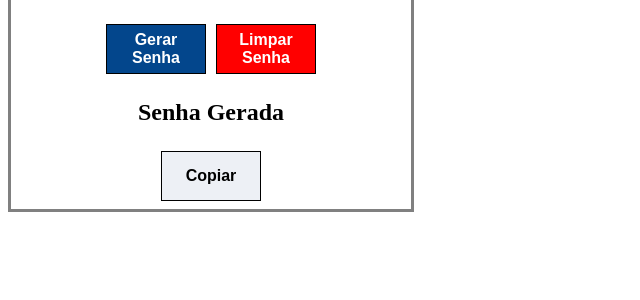
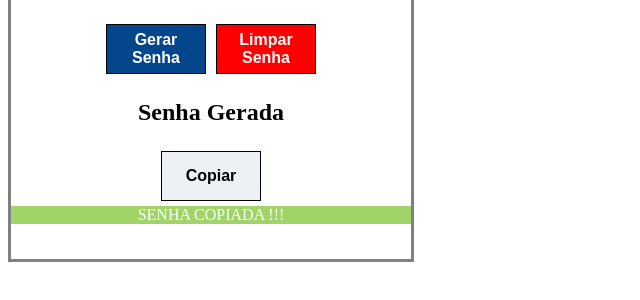
Before and after one commit to kaueleao/Senhas_Aleatorias, a plain HTML site: page index.html in a window 1280 px wide. Both pictures are taken after a click on the button "Copiar". Shown: the part 72-372 px from the top of the page, without its empty margins (0-640 px from the left). Drawn offline with nearby package versions, Linux system fonts and the light colour scheme.

Commit message:
ajuste-mensagem-senha-copiada-no-index

```diff
--- a/css/estilo.css
+++ b/css/estilo.css
@@ -2,7 +2,7 @@ body{
     color: black;
      border: 3px solid gray;
      width: 400px;
-     height: 270px;
+     height: 320px;
 }
 h2{
     color: black;
@@ -65,3 +65,9 @@ button{
     cursor:pointer;
     font-weight: bold;
 }
+#mensagem{
+    border-color: #87c940;
+    color: #FFF;
+    background-color: #a0d468;
+    text-align: center;
+   }
--- a/index.html
+++ b/index.html
@@ -4,6 +4,7 @@
         <meta charset="UTF-8"/>
         <title>Gerador de senhas aleatórias</title>
         <link href="css/estilo.css" rel="stylesheet"/>
+        <script src="https://code.jquery.com/jquery-3.6.0.min.js" integrity="sha256-/xUj+3OJU5yExlq6GSYGSHk7tPXikynS7ogEvDej/m4=" crossorigin="anonymous"></script>
     </head>
     <body>
 
@@ -22,7 +23,25 @@
             <div id=terceiro>
                 <button id="btncopiar" onclick="copiar()">Copiar</button>
             </div>
+
+
         </div>
 
+        <div id="mensagem" >
+            <p>  </p>
+        </div>
+            <script>
+                $('#btncopiar').on("click",msg);
+
+                function msg(){
+
+                   //Função para exibir mensagem na tela usando Jquery. Falta ajustar CSS
+                   $("#mensagem").show().html("SENHA COPIADA !!!");
+                    setTimeout(function () {
+                    $("#mensagem").hide();
+                    }, 3000);
+
+                }
+            </script>
     </body>
 </html>
--- a/js/script.js
+++ b/js/script.js
@@ -25,6 +25,7 @@ function copiar(){
     navigator.clipboard.writeText(conteudoCopia)
         .then(() => {
         console.log("Senha copiada...")
+
     })
         .catch(err => {
         console.log("Erro ao copiar...", err);
```
